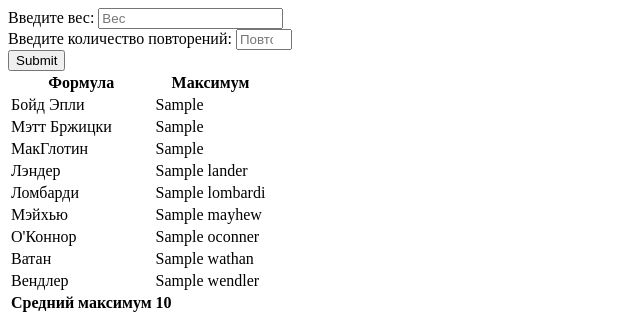
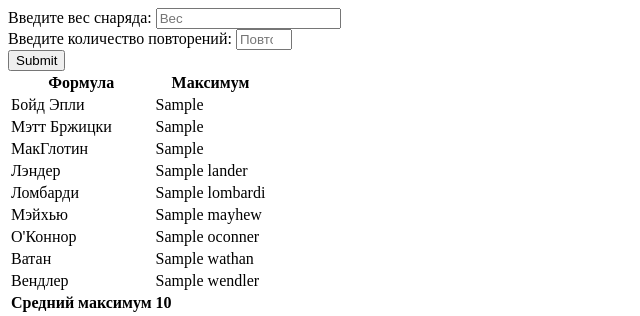
Before and after one commit to Zegorich/Kkal-calculator, a Django app: template fitness/calculator/templates/one_rep_maximum.html in a window 1280 px wide. Shown: the top 316 px of the page, without its empty margins (0-640 px from the left). Run offline with Django 5.2, Linux system fonts and the light colour scheme; the template is opened without the code that fills it: most values are stand-ins (such as "Sample title", 1, 10 or a date in 2020).

```diff
--- a/fitness/calculator/templates/one_rep_maximum.html
+++ b/fitness/calculator/templates/one_rep_maximum.html
@@ -3,7 +3,7 @@
 {% block content %}
     <form method="post">
         {% csrf_token %}
-        <label for="weight">Введите вес:</label>
+        <label for="weight">Введите вес снаряда:</label>
         <input type="number" min="1" id="weight" name="weight" placeholder="Вес" required><br>
         <label for="reps">Введите количество повторений:</label>
         <input type="number" min="2" max="36" id="reps" name="reps" placeholder="Повторения" required><br>
```
